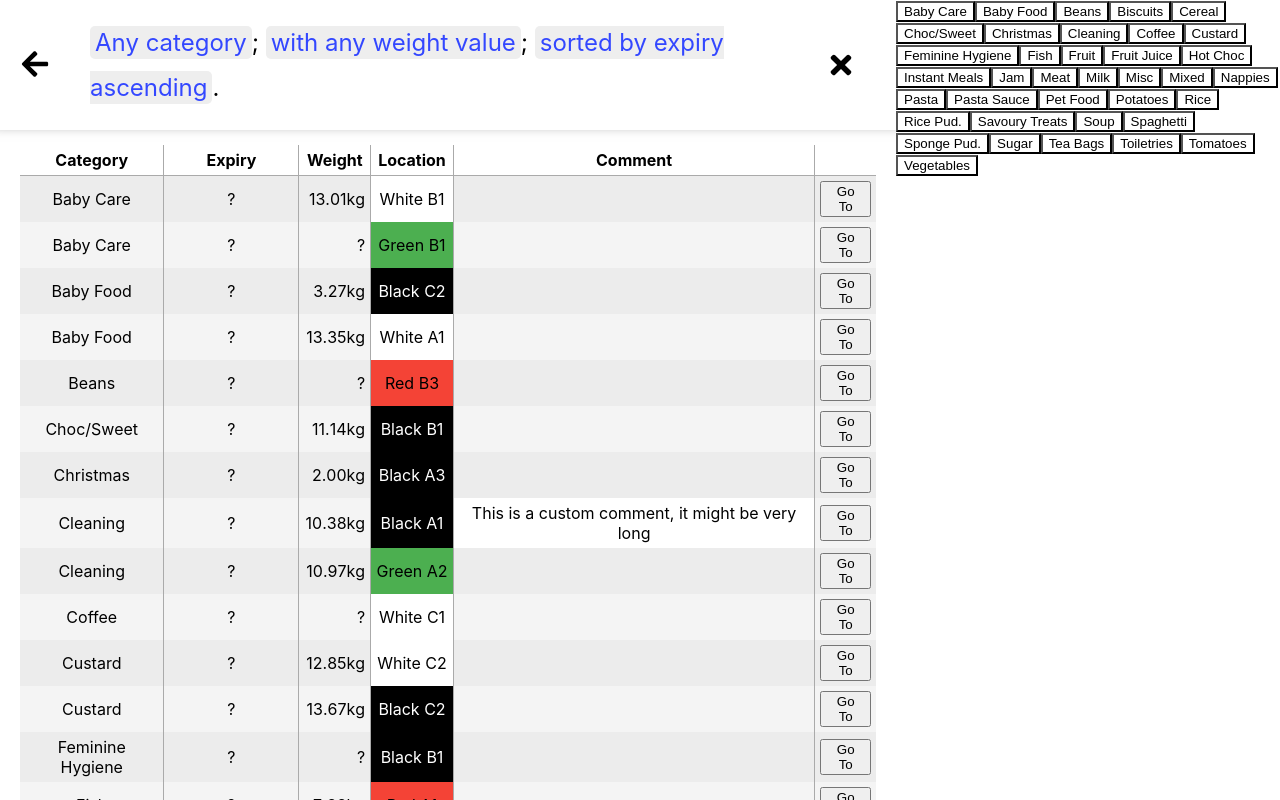
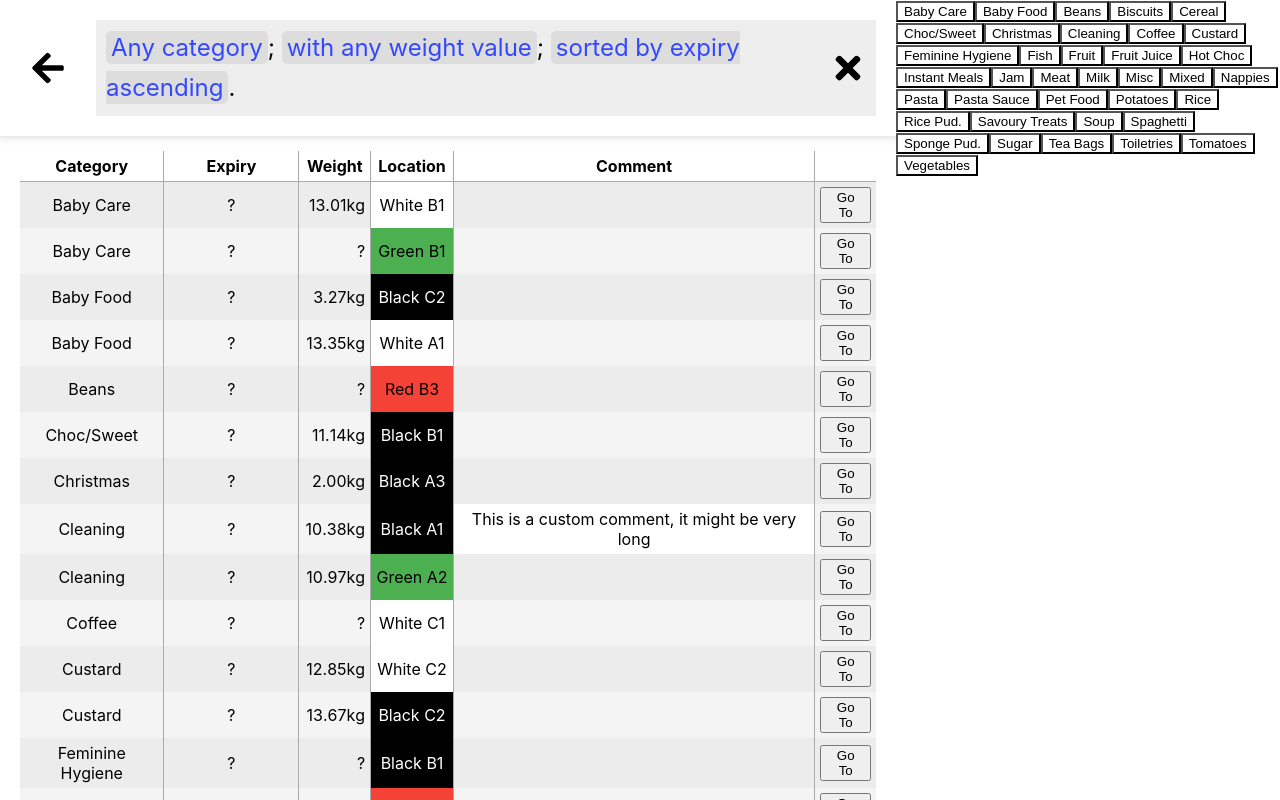
Before and after one commit to Kacper-Lubisz/TrayMaster, a React (Create React App) app: page / in a window 1280 px wide. Both pictures are taken after a click on the button "SEARCH". Built offline with nearby package versions, Linux system fonts and the light colour scheme.

Commit message:
Resolve search sentence styling niggles
- Add 'text box' around sentence and clear button
- Make sure that padding and margins always work nicely
- Adjust spacings
- Remove top bar from grid layout so that its height can be fully defined by its contents

```diff
--- a/src/pages/SearchPage.tsx
+++ b/src/pages/SearchPage.tsx
@@ -86,16 +86,18 @@ class SearchPage extends React.Component<SearchPageProps & RouteComponentProps,
 
     render(): React.ReactNode {
         return <div id="searchPage">
+            <div id="leftPanel">
                 <div id="topPanel">
                     <div id="sentenceL">
                         <FontAwesomeIcon icon={arrowLeft} onClick={() => this.props.history.goBack()}/>
                     </div>
+                    <div id="sentenceBox">
                         {this.renderSearchSentence()}
                         <div id="sentenceR">
                             <FontAwesomeIcon icon={cross} onClick={this.clearQuery.bind(this)}/>
                         </div>
                     </div>
-            <div id="leftPanel">
+                </div>
                 <div id="searchResults">{this.renderSearchResults()}</div>
             </div>
             <SearchPanel panelState={this.state.panelState} setPanelState={this.updatePanel.bind(this)}
--- a/src/styles/_searchgrid.scss
+++ b/src/styles/_searchgrid.scss
@@ -13,7 +13,7 @@
   display: grid;
   // MASTER GRID PARAMETERS: USE THESE TO ADJUST RATIOS
   grid-template-columns: 7fr 3fr;
-  grid-template-rows: 1fr 9fr;
+  grid-template-rows: 1fr;
 
 
   // these values specify what sectors of the grid each component takes up
@@ -21,23 +21,16 @@
     // top left sector
     grid-column-start: 1;
     grid-column-end: 2;
-    grid-row-start: 2;
-    grid-row-end: 3;
+    grid-row-start: 1;
+    grid-row-end: 2;
 
     overflow-y: auto;
-  }
-
-  #topPanel {
-    grid-column-start: 1;
-    grid-column-end: 2;
-    grid-row-start: 1;
-    grid-row-end: 2;
   }
 
   #searchPanel {
     grid-column-start: 2;
     grid-column-end: 3;
     grid-row-start: 1;
-    grid-row-end: 3;
+    grid-row-end: 2;
   }
 }
--- a/src/styles/search.scss
+++ b/src/styles/search.scss
@@ -8,27 +8,40 @@
 #searchPage {
   #topPanel {
     display: flex;
-    align-items: center;
+    align-items: stretch;
     padding: 20px;
     background-color: #ffffff;
     box-shadow: 0 -20px 15px 10px #000000; // todo consider switching this to an inset shadow on the results div
 
     svg {
       cursor: pointer;
-      margin-right: 20px;
-      width: 30px;
-      height: 30px;
+      width: 36px;
+      height: 36px;
     }
 
     #sentenceL {
-      margin-right: 20px;
+      margin: 0 30px 0 10px;
+      display: flex;
+      align-items: center;
     }
 
+    #sentenceBox {
+      flex-grow: 1;
+
+      display: flex;
+      background-color: #eeeeee;
+      align-items: center;
+
+      padding: 10px;
+
       #searchSentence {
+        margin: -2px 0;
         font-size: 24px;
-      line-height: 45px;
+        line-height: 40px;
 
         flex-grow: 1;
+
+        padding-right: 10px;
 
         span.searchMessage {
           padding: 2px;
@@ -37,7 +50,7 @@
 
         span.searchField {
           color: $accent-color;
-        background-color: #eeeeee;
+          background-color: #dddddd;
           padding: 2px 5px;
           border-radius: 5px;
           cursor: pointer;
@@ -48,6 +61,7 @@
         height: 100%;
         display: flex;
         align-items: center;
+      }
     }
   }
 
```
Lines whose indentation alone changed are shown as unchanged.
